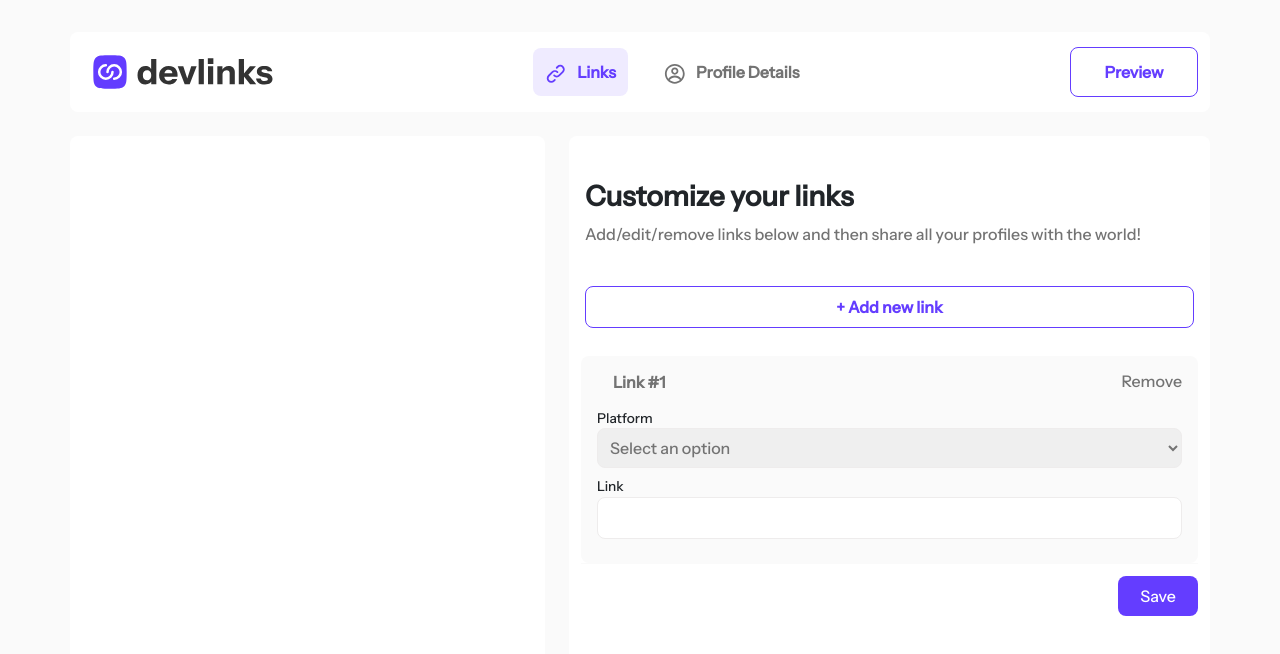
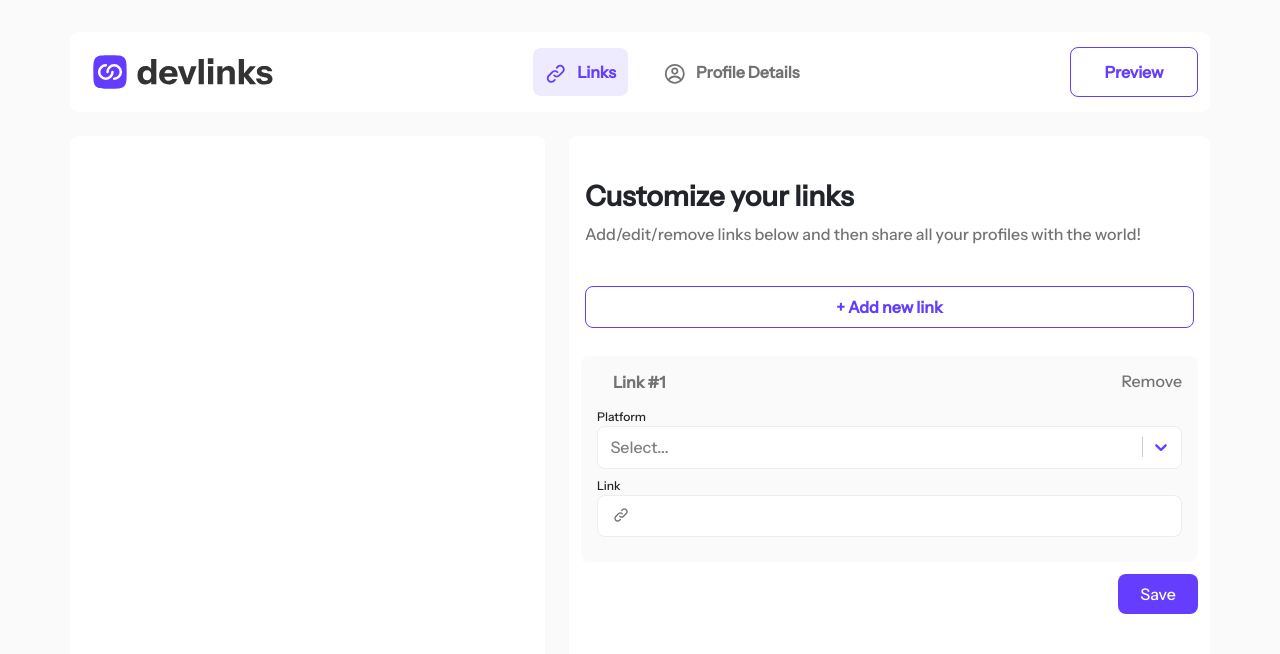
Before and after one commit to JurgenMik/LinkSharingApp, a React (Create React App) app: page / in a window 1280 px wide. Both pictures are taken after a click on the button "+ Add new link". Shown: the top 654 px of the page. Built offline with nearby package versions, Linux system fonts and the light colour scheme; some icons are missing.

Commit message:
LS-implemented-react-select-component

```diff
--- a/package.json
+++ b/package.json
@@ -19,6 +19,7 @@
     "react-redux": "^8.1.1",
     "react-router-dom": "^6.14.2",
     "react-scripts": "5.0.1",
+    "react-select": "^5.7.4",
     "redux": "^4.2.1",
     "sass-loader": "^13.3.2",
     "typescript": "^4.9.5",
--- a/src/interfaces/index.ts
+++ b/src/interfaces/index.ts
@@ -3,3 +3,8 @@ export interface ProfileLink {
     platform: string,
     link: string
 }
+
+export interface SelectItem {
+    value: string,
+    label: any
+}
--- a/src/pages/profile/ProfileLinks/ProfileLinks.scss
+++ b/src/pages/profile/ProfileLinks/ProfileLinks.scss
@@ -54,15 +54,25 @@
             cursor: pointer;
           }
         }
+        label {
+          font-size: 0.75rem;
+        }
         #link-input {
-          padding: 0.5rem;
+          padding: 0.5rem 3rem;
           border-radius: 0.5rem;
           margin-bottom: 0.5rem;
           border: 1px solid $DarkishGray;
           color: $DarkGray;
+          &:focus {
+            outline: 1px solid $DarkPurple;
+            box-shadow: 0 0 5px $DarkPurple;
+          }
         }
-        label {
-          font-size: 0.85rem;
+        #input-icon {
+          position: absolute;
+          top: 45%;
+          margin-left: 1rem;
+          color: $DarkGray;
         }
       }
       .illustration {
--- a/src/pages/profile/ProfileLinks/ProfileLinks.tsx
+++ b/src/pages/profile/ProfileLinks/ProfileLinks.tsx
@@ -1,9 +1,12 @@
 import React, {useState} from 'react';
 import './ProfileLinks.scss';
+import Select from 'react-select';
 import Illustration from '../../../components/assets/illustration-empty.svg';
-import {ProfileLink} from "../../../interfaces";
+import {ProfileLink, SelectItem} from "../../../interfaces";
 import {useSelector, connect} from 'react-redux';
+import {selectOptions, selectStyles} from "../../../utils/select";
 import {LiaGripLinesSolid} from 'react-icons/lia';
+import {HiOutlineLink} from 'react-icons/hi';
 import ProfileNav from '../../../components/ProfileNav/ProfileNav';
 
 function ProfileLinks(props: any) {
@@ -20,8 +23,8 @@ function ProfileLinks(props: any) {
         props.dispatch({type: 'AddNewProfileLink', payload: {...link, id: link.id++}});
     }
 
-    const handleProfileLinkChange = (id: number, e: React.ChangeEvent <HTMLInputElement | HTMLSelectElement>) => {
-        props.dispatch({type: 'EditProfileLink', payload: {targetLink: id, event: e}});
+    const handleProfileLinkChange = (id: number, profileChange: string, selector: string) => {
+        props.dispatch({type: 'EditProfileLink', payload: {targetLink: id, value: profileChange, property: selector}});
     }
 
     const handleRemoveProfileLink = (id: number) => {
@@ -60,27 +63,31 @@ function ProfileLinks(props: any) {
                                             </h1>
                                         </div>
                                         <label>Platform</label>
-                                        <select
-                                            name="platform"
-                                            id="link-input"
-                                            value={link.platform}
-                                            onChange={(e) =>
-                                                handleProfileLinkChange(link.id, e)
+                                        <Select
+                                            isSearchable={false}
+                                            className="mb-2"
+                                            styles={selectStyles}
+                                            value={selectOptions.find((item: SelectItem) =>
+                                                item.value === link.platform)
                                             }
-                                        >
-                                            <option value="">Select an option</option>
-                                            <option value="Test1">test1</option>
-                                            <option value="Test2">test2</option>
-                                            <option value="Test3">test3</option>
-                                        </select>
-                                        <label>Link</label>
-                                        <input
-                                            name="link"
-                                            id="link-input"
-                                            onChange={(e) =>
-                                                handleProfileLinkChange(link.id, e)
+                                            options={selectOptions}
+                                            onChange={(e: any) =>
+                                                handleProfileLinkChange(link.id, e.value, 'platform')
                                             }
                                         />
+                                        <div className="d-flex flex-column position-relative">
+                                            <label>Link</label>
+                                            <input
+                                                name="link"
+                                                id="link-input"
+                                                onChange={(e: React.ChangeEvent<HTMLInputElement>) =>
+                                                    handleProfileLinkChange(link.id, e.target.value, 'link')
+                                                }
+                                            />
+                                            <HiOutlineLink
+                                                id="input-icon"
+                                            />
+                                        </div>
                                     </div>
                                 );
                             })
--- a/src/reducers/index.ts
+++ b/src/reducers/index.ts
@@ -10,7 +10,7 @@ const reducerProfileLinks = (state: ProfileLink[] = [], action: {payload: any |
             return state.map((link: ProfileLink) => {
                 if (link.id === action.payload.targetLink) {
                     return {...link,
-                        [action.payload.event?.target.name]: action.payload.event?.target.value
+                        [action.payload.property]: action.payload.value
                     };
                 }
                 return link;
--- /dev/null
+++ b/src/utils/select.tsx
@@ -0,0 +1,103 @@
+import {SelectItem} from "../interfaces";
+import {PiGithubLogoFill, PiYoutubeLogoFill, PiLinkedinLogoFill} from 'react-icons/pi';
+import {SiFrontendmentor, SiCodewars} from 'react-icons/si';
+import {FaFacebook, FaTwitch} from 'react-icons/fa';
+
+export const selectOptions: SelectItem[] = [
+    {
+        value: 'Github',
+        label: (
+            <>
+                <PiGithubLogoFill />
+                Github
+            </>
+        )
+    },
+    {
+        value: 'Youtube',
+        label: (
+            <>
+                <PiYoutubeLogoFill />
+                Youtube
+            </>
+        )
+    },
+    {
+        value: 'LinkedIn',
+        label: (
+            <>
+                <PiLinkedinLogoFill />
+                LinkedIn
+            </>
+        )
+    },
+    {
+        value: 'Frontend Mentor',
+        label: (
+            <>
+                <SiFrontendmentor />
+                Frontend Mentor
+            </>
+        )
+    },
+    {
+        value: 'Facebook',
+        label: (
+            <>
+                <FaFacebook />
+                Facebook
+            </>
+        )
+    },
+    {
+        value: 'Twitch',
+        label: (
+            <>
+                <FaTwitch />
+                Twitch
+            </>
+        )
+    },
+    {
+        value: 'Codewars',
+        label: (
+            <>
+                <SiCodewars />
+                Codewars
+            </>
+        )
+    }
+];
+
+export const selectStyles = {
+    control: (provided: any, state: {isFocused: boolean}) => ({
+        ...provided,
+        borderColor: state.isFocused ? 'hsl(252, 100%, 62%)' : 'hsl(0, 6%, 93%)',
+        borderRadius: '0.5rem',
+        boxShadow: state.isFocused ? '0 0 5px hsl(252, 100%, 62%)' : 'none',
+        padding: '0.15rem'
+    }),
+    option: (provided: any, state: {isSelected: boolean}) => ({
+        ...provided,
+        height: '3rem',
+        display: 'flex',
+        alignItems: 'center',
+        gap: '1rem',
+        color: state.isSelected ? 'hsl(252, 100%, 62%)' : 'hsl(0, 0%, 45%)',
+        backgroundColor: 'none',
+        cursor: 'pointer',
+        borderBottom: '1px solid hsl(0, 6%, 93%)'
+    }),
+    singleValue: (provided: any) => ({
+        ...provided,
+        color: 'hsl(0, 0%, 45%)',
+        display: 'flex',
+        alignItems: 'center',
+        gap: '1rem'
+    }),
+    dropdownIndicator: (provided: any, state: {isFocused: boolean}) => ({
+        ...provided,
+        color: 'hsl(252, 100%, 62%)',
+        transform: state.isFocused && 'rotate(180deg)'
+    })
+};
```
Also changed, not shown: 1 other file (tests, documents, lock files or other folders).
